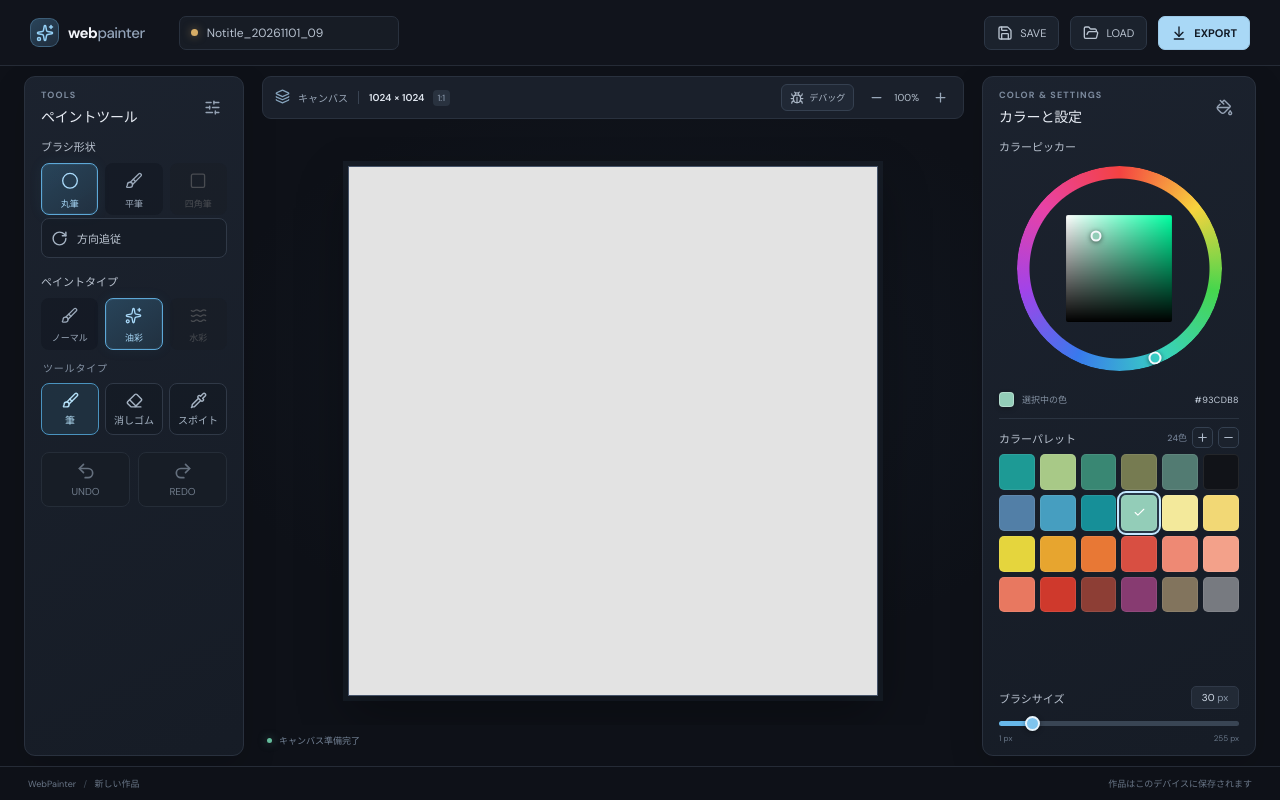
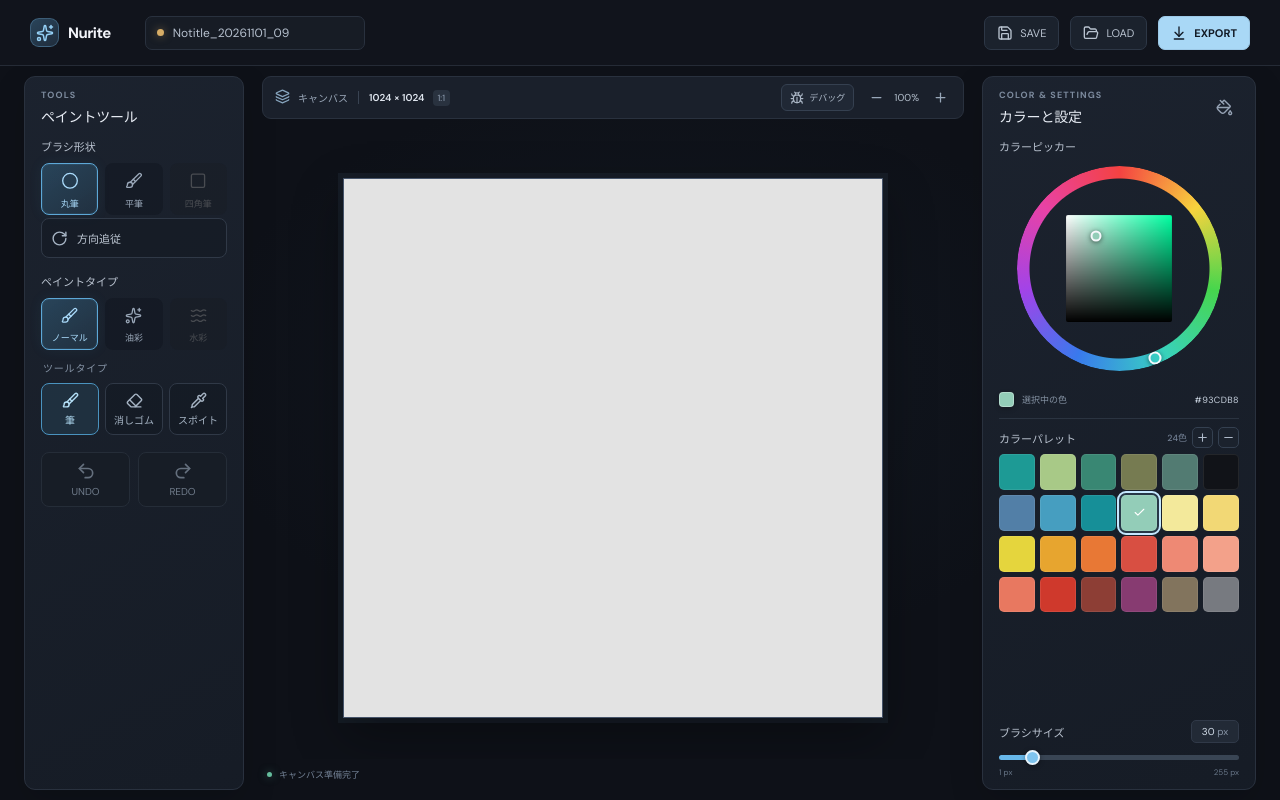
Before and after one commit to KitsuneDaro/Nurite, a React (Vite) app: page / in a window 1280 px wide. Built offline with nearby package versions, Linux system fonts and the light colour scheme.

Commit message:
feat: Rename project from WebPainter to Nurite and update related references

```diff
--- a/index.html
+++ b/index.html
@@ -6,7 +6,7 @@
     <meta name="viewport" content="width=device-width, initial-scale=1.0" />
     <meta name="theme-color" content="#0e1118" />
     <meta name="description" content="油彩の質感を楽しめる、Web上のペイントスタジオ。" />
-    <title>WebPainter — Paint Studio</title>
+    <title>Nurite — Paint Studio</title>
   </head>
   <body>
     <div id="root"></div>
--- a/package.json
+++ b/package.json
@@ -1,5 +1,5 @@
 {
-  "name": "webpainter",
+  "name": "nurite",
   "private": true,
   "version": "0.0.0",
   "type": "module",
--- a/src/App.css
+++ b/src/App.css
@@ -53,23 +53,6 @@
   grid-column: 3;
 }
 
-.app-footer {
-  min-height: 34px;
-  flex: 0 0 34px;
-  padding: 0 28px;
-  display: flex;
-  align-items: center;
-  justify-content: space-between;
-  border-top: 1px solid #252b36;
-  color: #697687;
-  font-size: 9px;
-}
-
-.footer-separator {
-  margin: 0 5px;
-  color: #414b58;
-}
-
 @media (min-width: 1500px) {
   .workspace {
     padding-top: 28px;
@@ -120,10 +103,6 @@
     grid-row: 1 / 3;
   }
 
-  .app-footer {
-    padding: 0 12px;
-    font-size: 8px;
-  }
 }
 
 @media (max-width: 520px) {
--- a/src/App.tsx
+++ b/src/App.tsx
@@ -34,7 +34,7 @@ function App() {
     return hexToHsl(colors[selectedIndex])
   })
   const [brushShape, setBrushShape] = useState<BrushShape>('round')
-  const [paintType, setPaintType] = useState<BrushType>('oil')
+  const [paintType, setPaintType] = useState<BrushType>('normal')
   const [followDirection, setFollowDirection] = useState(false)
   const [brushSize, setBrushSize] = useState(30)
   const [toolType, setToolType] = useState<ToolType>('brush')
@@ -286,10 +286,6 @@ function App() {
         onPanelSelect={setActiveMobilePanel}
       />
 
-      <footer className="app-footer">
-        <span>WebPainter <span className="footer-separator">/</span> 新しい作品</span>
-        <span>作品はこのデバイスに保存されます</span>
-      </footer>
     </div>
   )
 }
--- a/src/components/Canvas/ThreeCanvas/CanvasProjectFile.ts
+++ b/src/components/Canvas/ThreeCanvas/CanvasProjectFile.ts
@@ -71,7 +71,7 @@ export function createCanvasProjectArchive(
 
 export function downloadCanvasProject(project: CanvasProject) {
   const archive = createCanvasProjectArchive(project.name, project.settings, project.textures)
-  downloadBlob(archive, `${sanitizeCanvasFileName(project.name)}.zip`)
+  downloadBlob(archive, `${sanitizeCanvasFileName(project.name)}.nrt`)
 }
 
 export async function readCanvasProject(file: File): Promise<CanvasProject> {
@@ -181,7 +181,7 @@ function validateManifest(value: unknown, fallbackName: string) {
 }
 
 function getProjectNameFromFile(fileName: string) {
-  const withoutExtension = fileName.replace(/\.zip$/i, '')
+  const withoutExtension = fileName.replace(/\.nrt$/i, '')
   return withoutExtension.slice(0, 120) || 'Untitled'
 }
 
--- a/src/components/Panel/PanelHeading/PanelHeading.tsx
+++ b/src/components/Panel/PanelHeading/PanelHeading.tsx
@@ -4,8 +4,8 @@ import '../Panel.css'
 type PanelHeadingProps = {
   eyebrow: string
   title: string
-  actionLabel: string
-  ActionIcon: LucideIcon
+  actionLabel?: string
+  ActionIcon?: LucideIcon
   className?: string
 }
 
@@ -22,9 +22,11 @@ export function PanelHeading({
         <span className="eyebrow">{eyebrow}</span>
         <h2>{title}</h2>
       </div>
-      <button className="icon-button subtle-button" aria-label={actionLabel}>
-        <ActionIcon size={17} />
-      </button>
+      {actionLabel && ActionIcon && (
+        <button className="icon-button subtle-button" aria-label={actionLabel}>
+          <ActionIcon size={17} />
+        </button>
+      )}
     </div>
   )
 }
--- a/src/components/Tools/ToolsPanel/ToolsPanel.tsx
+++ b/src/components/Tools/ToolsPanel/ToolsPanel.tsx
@@ -1,4 +1,3 @@
-import { SlidersHorizontal } from 'lucide-react'
 import { brushShapes, paintTypes } from '../../../constants/paint'
 import type { BrushShape, BrushType, ToolType } from '../../../types'
 import { ToolTypeSelector } from '../ToolTypeSelector/ToolTypeSelector'
@@ -44,8 +43,6 @@ export function ToolsPanel({
       <PanelHeading
         eyebrow="TOOLS"
         title="ペイントツール"
-        actionLabel="設定"
-        ActionIcon={SlidersHorizontal}
       />
       <ToolOptionGroup
         title="ブラシ形状"
--- a/src/components/TopBar/TopBar.tsx
+++ b/src/components/TopBar/TopBar.tsx
@@ -36,9 +36,9 @@ export function TopBar({
 
   return (
     <header className="topbar">
-      <a className="brand" href="#" aria-label="WebPainter ホーム">
+      <a className="brand" href="#" aria-label="Nurite ホーム">
         <span className="brand-mark"><Sparkles size={18} /></span>
-        <span>web<span>painter</span></span>
+        <span>Nurite</span>
       </a>
       <div className="document-title">
         <span
@@ -86,7 +86,7 @@ export function TopBar({
           ref={projectFileInputRef}
           className="project-file-input"
           type="file"
-          accept=".zip,application/zip"
+          accept=".nrt"
           aria-label="読み込む編集ファイル"
           onChange={(event) => {
             const file = event.currentTarget.files?.[0]
```
Also changed, not shown: 1 other file (tests, documents, lock files or other folders).
